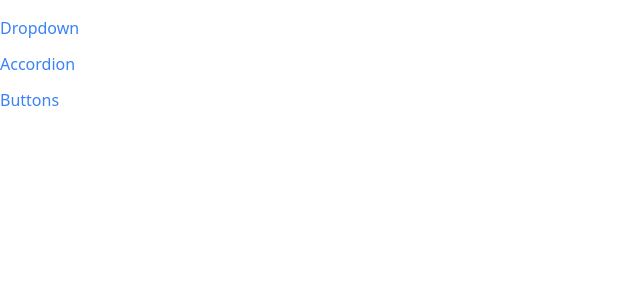
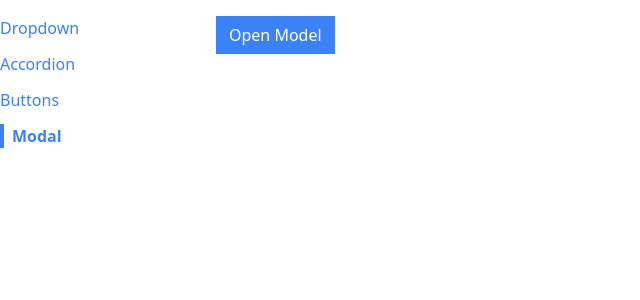
Before and after one commit to Victormrf/comps-react, a React (Create React App) app: page /modal in a window 1280 px wide. Shown: the top 300 px of the page, without its empty margins (0-640 px from the left). Built offline with nearby package versions, Linux system fonts and the light colour scheme.

Commit message:
Added modal feature

```diff
--- a/public/index.html
+++ b/public/index.html
@@ -39,5 +39,6 @@
       To begin the development, run `npm start` or `yarn start`.
       To create a production bundle, use `npm run build` or `yarn build`.
     -->
+      <div class="modal-container"></div>
   </body>
 </html>
--- a/src/App.js
+++ b/src/App.js
@@ -3,6 +3,7 @@
 import AccordionPage from './pages/AccordionPage';
 import DropdownPage from './pages/DropdownPage';
 import ButtonPage from './pages/ButtonPage';
+import ModalPage from './pages/ModalPage';
 
 function App() {
     return (
@@ -18,6 +19,9 @@
                 <Route path='/buttons'>
                     <ButtonPage />
                 </Route>
+                <Route path='/modal'>
+                    <ModalPage />
+                </Route>
             </div>
         </div>
     );
--- /dev/null
+++ b/src/components/Modal.js
@@ -0,0 +1,37 @@
+import ReactDOM from "react-dom";
+import { useEffect } from "react";
+
+function Modal({ onClose, children, actionBar }) {
+    useEffect(() => {
+        document.body.classList.add('overflow-hidden');
+
+        return () => {
+            document.body.classList.remove('overflow-hidden');
+        };
+    }, []);
+    return ReactDOM.createPortal(
+        <div>
+            <div onClick={onClose} className="fixed inset-0 bg-gray-300 opacity-80"></div>
+            <div className="fixed inset-40 p-10 bg-white">
+                <div className="flex flex-col justify-between h-full">
+                    {children}
+                </div>
+                <div className="flex justify-end">
+                    {actionBar}
+                </div>
+            </div>
+        </div>,
+        document.querySelector('.modal-container')
+    );
+
+}
+
+export default Modal;
+
+// Component that displays a modal window in which the user click on a button and opens the modal window displaying a center panel with some information for the user, putting also a dark background for the rest of the content for the user
+
+// steps
+// 1) Make a modal component
+// 2) Make a 'ModalPage' component
+// 3) Add route to App.js to show ModalPage when a user goes to '/modal'
+// 4) Add a link to the Sidebar component
--- a/src/components/Sidebar.js
+++ b/src/components/Sidebar.js
@@ -5,6 +5,7 @@
         { label: 'Dropdown', path: '/' },
         { label: 'Accordion', path: '/accordion' },
         { label: 'Buttons', path: '/buttons' },
+        { label: 'Modal', path: '/modal' }
     ];
 
     const renderedLinks = links.map((link) => {
--- /dev/null
+++ b/src/pages/ModalPage.js
@@ -0,0 +1,36 @@
+import { useState } from "react";
+import Modal from "../components/Modal";
+import Button from "../components/Button";
+
+function ModalPage() {
+    const [showModal, setShowModal] = useState(false);
+
+    const handleClick = () =>{
+        setShowModal(true);
+    };
+
+    const handleClose = () =>{
+        setShowModal(false);
+    };
+
+    const actionBar = (
+        <div>
+            <Button onClick={handleClose} primary>I Accept</Button>
+        </div>
+    );
+
+    const modal = <Modal onClose={handleClose} actionBar={actionBar}>
+        <p>
+            Here is an important agreement for you to accept
+        </p>
+    </Modal>
+
+    return (
+        <div>
+            <Button onClick={handleClick} primary>Open Model</Button>
+            {showModal && modal}
+        </div>
+    );
+}
+
+export default ModalPage
```
